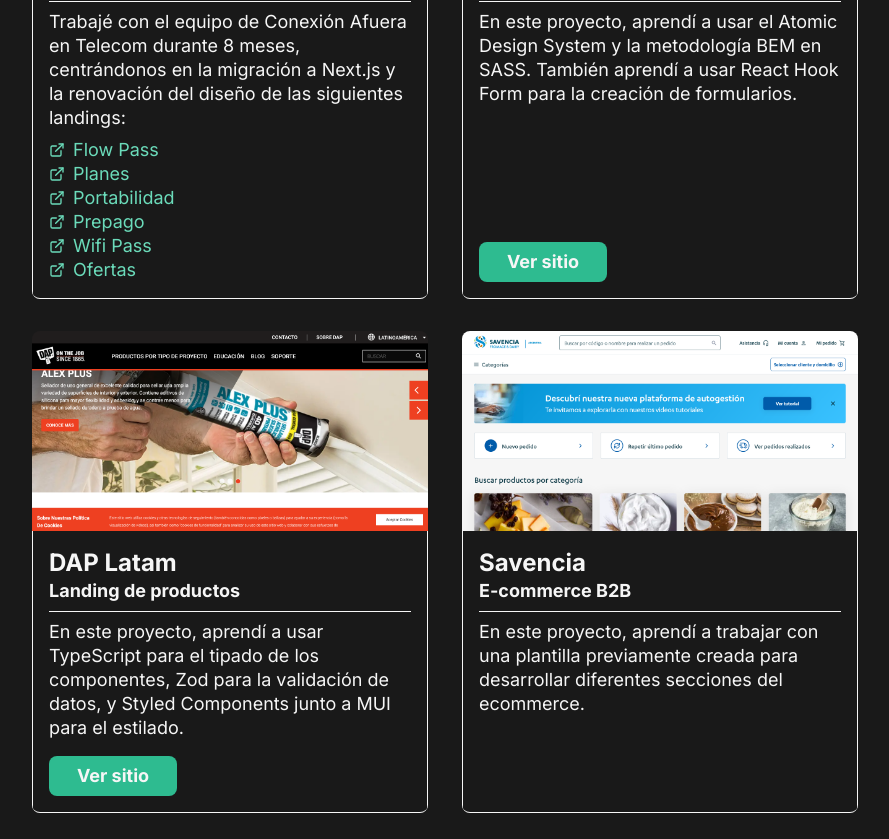
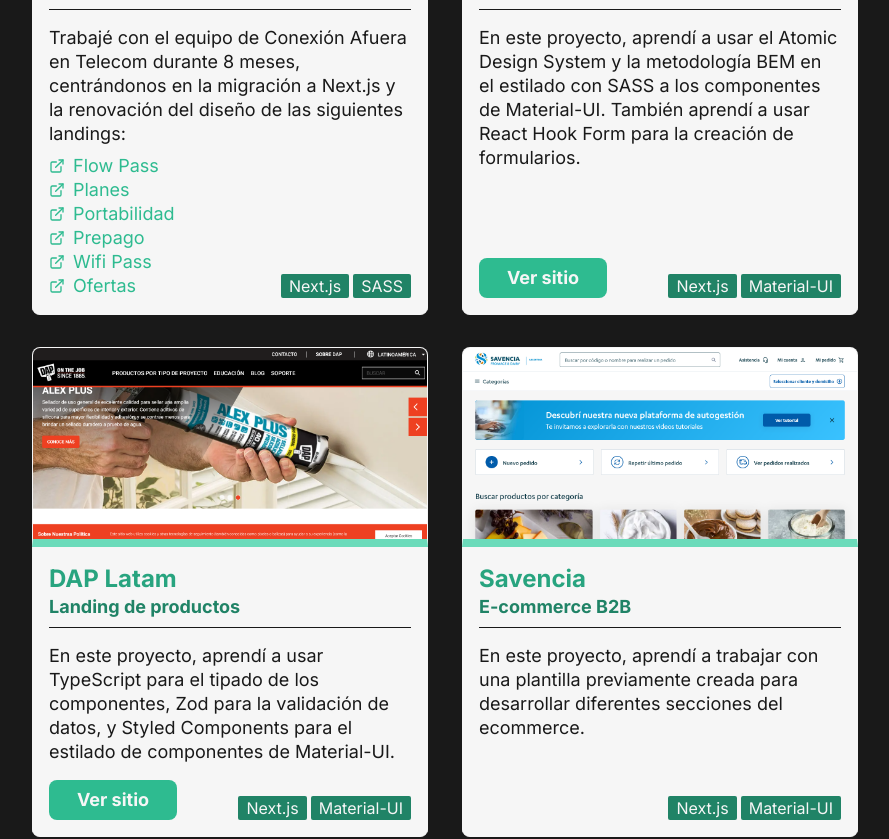
Before and after one commit to maple146/portfolio, a Next.js app: page / in a window 1280 px wide. Shown: the part 2620-3459 px from the top of the page, without its empty margins (195-1084 px from the left). Built offline with nearby package versions, Linux system fonts and the light colour scheme.

Commit message:
Update card styles, Add tech stack info

```diff
--- a/src/app/_home/projects.tsx
+++ b/src/app/_home/projects.tsx
@@ -23,6 +23,7 @@ export default function Projects({
             imageAlt={project.imageAlt}
             externalUrl={project.externalUrl}
             linksArray={project.linksArray}
+            techStack={project.techStack}
           />
         ))}
       </div>
--- a/src/components/card.tsx
+++ b/src/components/card.tsx
@@ -10,6 +10,7 @@ export interface CardTypes {
   description: string;
   externalUrl: string;
   linksArray?: any;
+  techStack: any;
 }
 
 const Card = ({
@@ -20,26 +21,27 @@ const Card = ({
   description,
   externalUrl,
   linksArray,
+  techStack
 }: CardTypes) => {
-  console.log(linksArray);
+  console.log(techStack);
 
   return (
     // Agregar 'shadow' cuando se implemente el light mode
-    <div className="rounded-lg overflow-hidden h-full flex flex-col max-w-[396px] justify-self-center border-b border-white">
+    <div className="rounded-lg overflow-hidden h-full flex flex-col max-w-[396px] justify-self-center border-b border-white bg-white bg-opacity-100 text-black">
       <div className="relative min-h-[200px] w-full">
         <Image
           fill
           src={image}
           alt={imageAlt}
-          className="object-cover object-top"
+          className="object-cover object-top border rounded-t-lg border-b-main-100 border-b-8"
         />
       </div>
-      <div className="p-4 flex flex-col justify-between h-full border-l border-r border-white">
+      <div className="p-4 flex flex-col justify-between h-full border-l border-r border-white relative">
         <div className="">
-          <h5 className="text-lg font-bold text-white">{title}</h5>
-          <h6 className="text-sm font-bold text-white">{subtitle}</h6>
-          <hr className="my-2"></hr>
-          <p className="text-sm font-normal text-white">{description}</p>
+          <h5 className="text-lg font-bold text-main-700">{title}</h5>
+          <h6 className="text-sm font-bold text-main-900">{subtitle}</h6>
+          <hr className="mt-2 mb-4"></hr>
+          <p className="text-sm font-normal">{description}</p>
           {
             linksArray && (
               <div className="mt-2">
@@ -59,7 +61,7 @@ const Card = ({
           }
         </div>
         {externalUrl && (
-          <div className="flex gap-4 mt-4">
+          <div className="flex mt-4 text-white">
             <Button
               href={externalUrl}
             >
@@ -67,6 +69,19 @@ const Card = ({
             </Button>
           </div>
         )}
+        {
+          techStack && (
+            <div className="flex absolute bottom-4 right-4 gap-1">
+              {
+                techStack.map((tech: any) => (
+                  <div key={tech.text} className="bg-main-900 w-auto text-white px-2 select-none rounded-sm">
+                    {tech.text}
+                  </div>
+                ))
+              }
+            </div>
+          )
+        }
       </div>
     </div>
   );
--- a/src/components/custom-link.tsx
+++ b/src/components/custom-link.tsx
@@ -18,7 +18,7 @@ type LinkProps = LinkVariantsProps & {
 type LinkVariantsFunction = (props: LinkVariantsProps) => string;
 
 const LinkVariants: LinkVariantsFunction = cva(
-  "text-main-100 flex items-center hover:underline",
+  "text-main-500 flex items-center hover:underline hover:text-main-700",
   {
     variants: {
       fontSize: {
--- a/src/data/home/projects.ts
+++ b/src/data/home/projects.ts
@@ -10,6 +10,14 @@ export const PROJECTS_DATA = {
         image: "/institucional.png",
         imageAlt: "Screenshot de la pagina Telecom Institucional",
         externalUrl: "https://institucional.telecom.com.ar",
+        techStack: [
+          {
+            text: 'Next.js'
+          },
+          {
+            text: 'SASS'
+          }
+        ]
       },
       {
         title: "Alleata",
@@ -19,6 +27,14 @@ export const PROJECTS_DATA = {
         image: "/alleata.png",
         imageAlt: "Screenshot de la pagina Alleata",
         externalUrl: "https://alleata.estoes.dev/home",
+        techStack: [
+          {
+            text: 'Next.js'
+          },
+          {
+            text: 'Material-UI'
+          }
+        ]
       },
       {
         title: "Personal",
@@ -54,24 +70,48 @@ export const PROJECTS_DATA = {
         image: "/paginaspersonal.png",
         imageAlt: "Screenshot de las paginas de Personal",
         externalUrl: "",
+        techStack: [
+          {
+            text: 'Next.js'
+          },
+          {
+            text: 'SASS'
+          }
+        ]
       },
       {
         title: "Mas mecanico",
         subtitle: "Sitio de e-learning",
         description:
-          "En este proyecto, aprendí a usar el Atomic Design System y la metodología BEM en SASS. También aprendí a usar React Hook Form para la creación de formularios.",
+          "En este proyecto, aprendí a usar el Atomic Design System y la metodología BEM en el estilado con SASS a los componentes de Material-UI. También aprendí a usar React Hook Form para la creación de formularios.",
         image: "/masmecanico.png",
         imageAlt: "Screenshot de la pagina Mas Mecanico",
         externalUrl: "https://masmecanico.com.mx/",
+        techStack: [
+          {
+            text: 'Next.js'
+          },
+          {
+            text: 'Material-UI'
+          }
+        ]
       },
       {
         title: "DAP Latam",
         subtitle: "Landing de productos",
         description:
-          "En este proyecto, aprendí a usar TypeScript para el tipado de los componentes, Zod para la validación de datos, y Styled Components junto a MUI para el estilado.",
+          "En este proyecto, aprendí a usar TypeScript para el tipado de los componentes, Zod para la validación de datos, y Styled Components para el estilado de componentes de Material-UI.",
         image: "/daplatam.png",
         imageAlt: "Screenshot de la pagina DAP Latam",
         externalUrl: "https://dap-latam.com/",
+        techStack: [
+          {
+            text: 'Next.js'
+          },
+          {
+            text: 'Material-UI'
+          }
+        ]
       },
       {
         title: "Savencia",
@@ -81,6 +121,14 @@ export const PROJECTS_DATA = {
         image: "/savencia.png",
         imageAlt: "Screenshot de la pagina Vieníssima",
         externalUrl: null,
+        techStack: [
+          {
+            text: 'Next.js'
+          },
+          {
+            text: 'Material-UI'
+          }
+        ]
       },
       {
         title: "Vieníssima",
@@ -90,6 +138,14 @@ export const PROJECTS_DATA = {
         image: "/vienissima.png",
         imageAlt: "Screenshot de la pagina Vieníssima",
         externalUrl: "https://www.vienissima.ar/",
+        techStack: [
+          {
+            text: 'Next.js'
+          },
+          {
+            text: 'Material-UI'
+          }
+        ]
       },
       {
         title: "ClubDeCongelados",
@@ -99,6 +155,14 @@ export const PROJECTS_DATA = {
         image: "/clubdecongelados.png",
         imageAlt: "Screenshot de la pagina Vieníssima",
         externalUrl: "https://www.clubdecongelados.com/",
+        techStack: [
+          {
+            text: 'Next.js'
+          },
+          {
+            text: 'Tailwind'
+          }
+        ]
       },
     ],
   },
--- a/src/types/projects.types.ts
+++ b/src/types/projects.types.ts
@@ -1,3 +1,7 @@
+interface techStackTypes {
+  text: string;
+}
+
 interface ProjectTypes {
   linksArray?: any;
   image: string;
@@ -6,6 +10,7 @@ interface ProjectTypes {
   subtitle: string;
   description: string;
   externalUrl: string;
+  techStack: techStackTypes[];
 }
 
 export interface ProjectsTypes {
```
